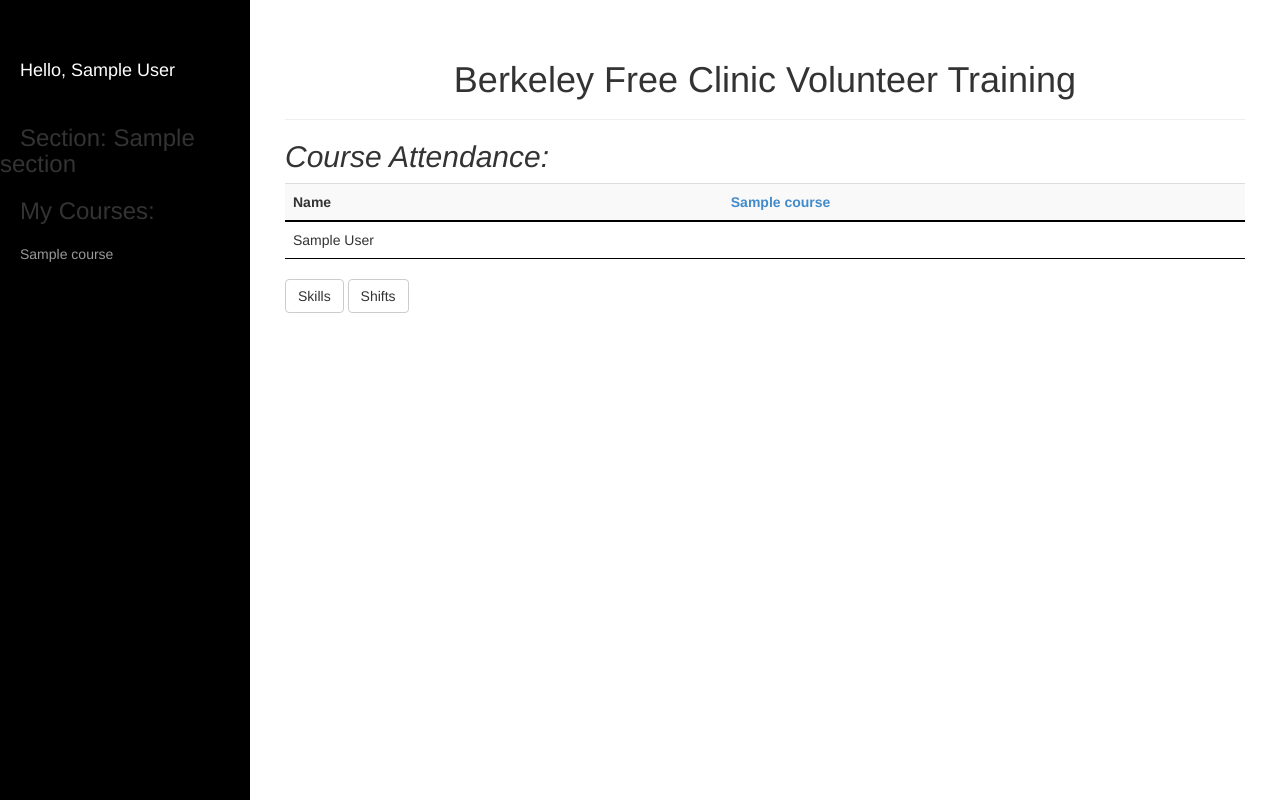
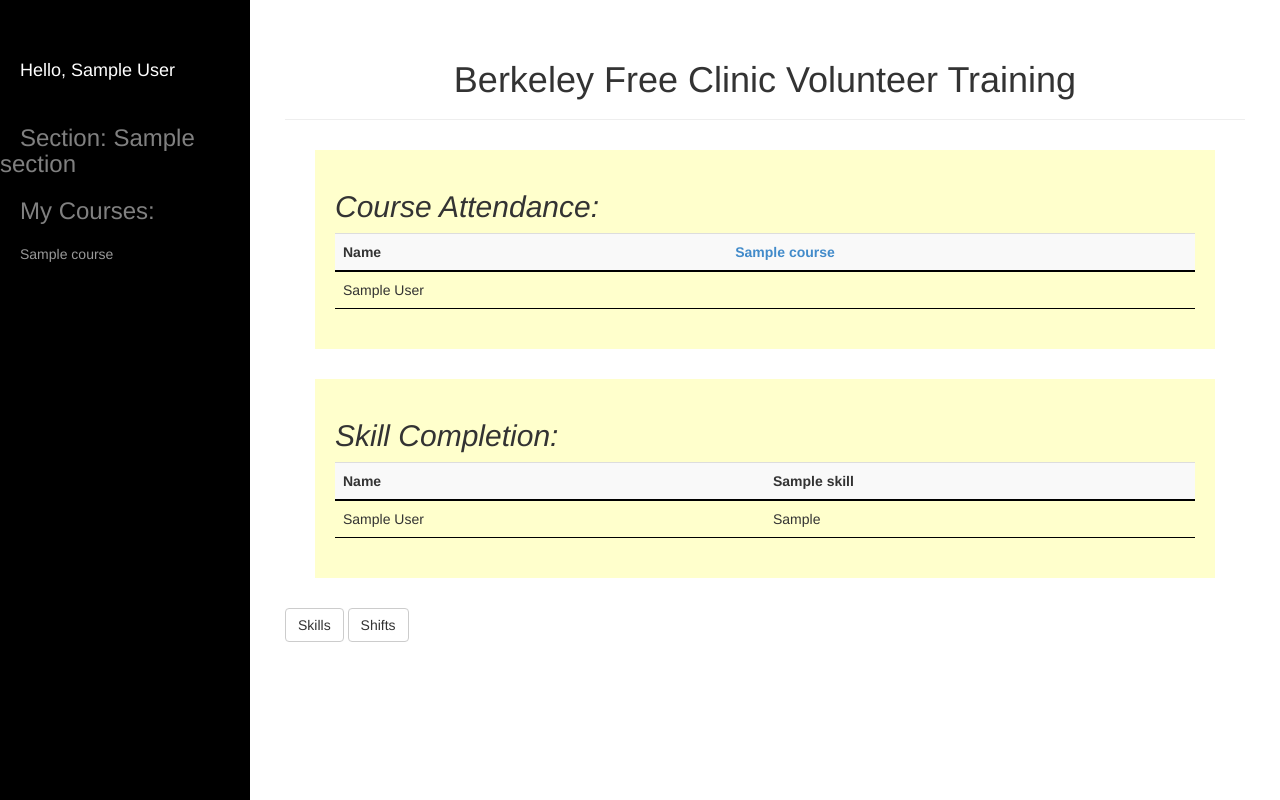
Before and after one commit to wdfn/bfc-volunteer-trainer, a Django app: page / in a window 1280 px wide. Run offline with Django 3.2, Linux system fonts and the light colour scheme; a user stored in the database is signed in; tables that the repository leaves empty hold one stand-in row (values such as "Sample post"); some libraries are stand-ins or nearby versions; some web fonts are replaced.

Commit message:
added skill completion table

```diff
--- a/freeclinic/trainingtracker/models.py
+++ b/freeclinic/trainingtracker/models.py
@@ -27,7 +27,7 @@ class Course(models.Model):
     description = models.TextField()
 
     # Box URL
-    box_embed_code = models.CharField(max_length=100)
+    box_embed_code = models.CharField(max_length=100, null=True)
 
     # Name
     name = models.CharField(max_length=50, unique=True)
@@ -82,7 +82,11 @@ class Trainee(models.Model):
     def _trainees_courses(self):
         return self.section.courses
 
+    def _trainees_skills(self):
+        return self.section.skills
+
     courses = property(_trainees_courses)
+    skills = property(_trainees_skills)
 
     def __str__(self):
         return self.user.first_name + " " + self.user.last_name
--- a/freeclinic/trainingtracker/static/css/styles.css
+++ b/freeclinic/trainingtracker/static/css/styles.css
@@ -19,3 +19,13 @@ td {
 .red {
 	color: red;
 }
+
+.gray {
+	color: gray;
+}
+
+.tablebox {
+	background-color: #FFFFCC;
+	padding: 20px;
+	margin: 30px;
+}
--- a/freeclinic/trainingtracker/templates/bfctraining/base.html
+++ b/freeclinic/trainingtracker/templates/bfctraining/base.html
@@ -25,8 +25,8 @@
                 <li class="sidebar-brand">
                     Hello, {{ curr_user.name }}
                 </li>
-                <li><h3> Section: {{ curr_user.section }}</h3></li>
-                <li><h3> My Courses: </h3></li>
+                <li><h3 class="gray"> Section: {{ curr_user.section }}</h3></li>
+                <li><h3 class="gray"> My Courses: </h3></li>
                 {% for course in curr_courses.all %}
 				<li>
 					<a href = "{{ course.get_absolute_url }}"> {{ course.name }} </a>
--- a/freeclinic/trainingtracker/templates/bfctraining/index.html
+++ b/freeclinic/trainingtracker/templates/bfctraining/index.html
@@ -5,6 +5,7 @@
 	<div class="page-header text-center">
 		<h1>Berkeley Free Clinic Volunteer Training</h1>
 	</div>
+	<div class="tablebox">
 		<h2><i>Course Attendance:</i></h2>
 		<table class="table table-striped" id="courses">
 			<tr>
@@ -23,10 +24,10 @@
 					{% endif %}
 				{% endfor %}
 			</tr>
-		{% for other, attendances in others.items %}
+			{% for other, checkoffs in others.items %}	<!-- checkoffs is the dictionary of the other trainee's attendances and skills-->
 			<tr>
 				<td>{{ other.name }}</td>
-			{% for attendance in attendances %}
+				{% for attendance in checkoffs.attendances %}
 					{% if attendance.attended %}
 						<td><span class="glyphicon glyphicon-ok-sign green"></span></td>
 					{% else %}
@@ -36,7 +37,32 @@
 			</tr>
 			{% endfor %}
 		</table>
-
+	</div>
+	<div class="tablebox">
+		<h2><i>Skill Completion:</i></h2>
+		<table class="table table-striped">
+			<tr>
+				<th>Name</th>
+				{% for skill in curr_skills.all %}
+				<th> {{ skill.name }} </a></th>
+				{% endfor %}
+			</tr>
+			<tr>
+				<td>{{ curr_user.name }}</td>
+				{% for skill_comp in my_skill_comps %}
+					<td>{{ skill_comp.value }}</td>
+				{% endfor %}
+			</tr>
+			{% for other, checkoffs in others.items %}
+			<tr>
+				<td>{{ other.name }}</td>
+				{% for skill_comp in checkoffs.skill_comps %}
+					<td>{{ skill_comp.value }}</td>
+				{% endfor %}
+			</tr>
+			{% endfor %}
+		</table>
+	</div>
 	<button type="button" class="btn btn-default">Skills</button>
 	<button type="button" class="btn btn-default">Shifts</button>
 </div>
--- a/freeclinic/trainingtracker/views.py
+++ b/freeclinic/trainingtracker/views.py
@@ -1,6 +1,6 @@
 from django.shortcuts import render, redirect
 from django.http import HttpResponse
-from trainingtracker.models import Course, Trainee, Section, Attendance
+from trainingtracker.models import Course, Trainee, Section, Attendance, SkillCompletion
 from django.contrib.auth.models import User
 from django.contrib.auth.decorators import login_required
 from django.utils.html import escape
@@ -26,22 +26,26 @@ def index(request):
     # curr_user is now a trainee. Let's get some information.
     context['curr_section'] = curr_user.section
     context['curr_courses'] = curr_user.courses.order_by("id")
+    context['curr_skills'] = curr_user.skills.order_by("id")
     context['curr_user'] = curr_user
 
     # we want all the other trainee's in this section, except for the current user.
     all_other_trainees = Trainee.objects.filter(section=context['curr_section']).exclude(user=curr_user.user)
 
-    # we create a dictionary mapping the other trainees to their attendance queryset
+    # we create a dictionary mapping the other trainees to their attendance and skill completion querysets
     others = {}
     for trainee in all_other_trainees:
-        others[trainee] = Attendance.objects.filter(trainee=trainee).order_by('course__id')
+        others[trainee] = {'attendances': Attendance.objects.filter(trainee=trainee).order_by('course__id'), 'skill_comps': SkillCompletion.objects.filter(trainee=trainee).order_by('skill__id')}
+
     context['others'] = others
 
     # current_user's attendances
     attendances = Attendance.objects.filter(trainee=curr_user).order_by('course__id')
+    skill_completions = SkillCompletion.objects.filter(trainee=curr_user).order_by('skill__id')
 
     # Add on the current user's attendances so they always show up first / somehow seperate
     context['my_attendances'] = attendances
+    context['my_skill_comps'] = skill_completions
 
     return render(request, 'bfctraining/index.html', context)
 
```
Also changed, not shown: freeclinic/trainingtracker/admin.py (+9 -2 lines). Lines whose indentation alone changed are shown as unchanged.
